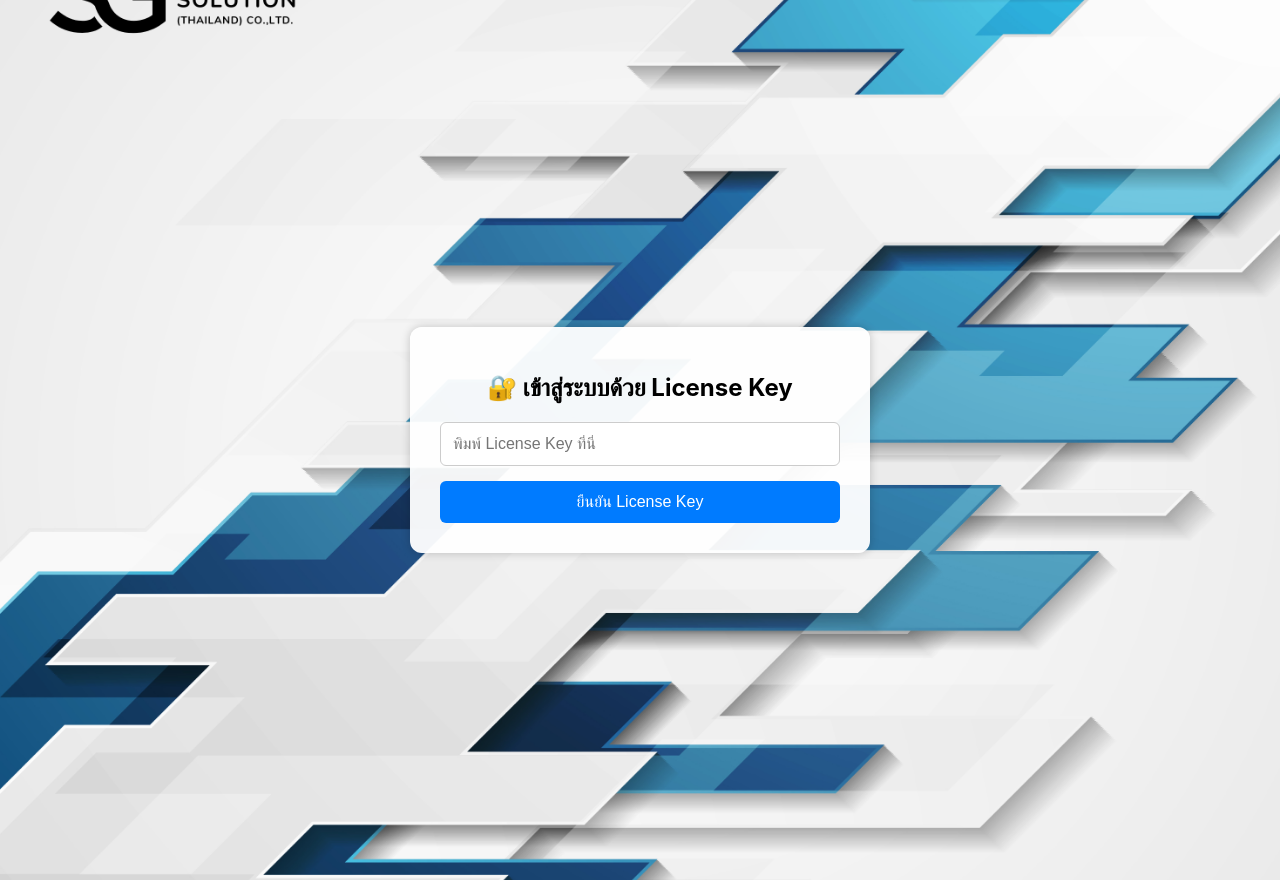
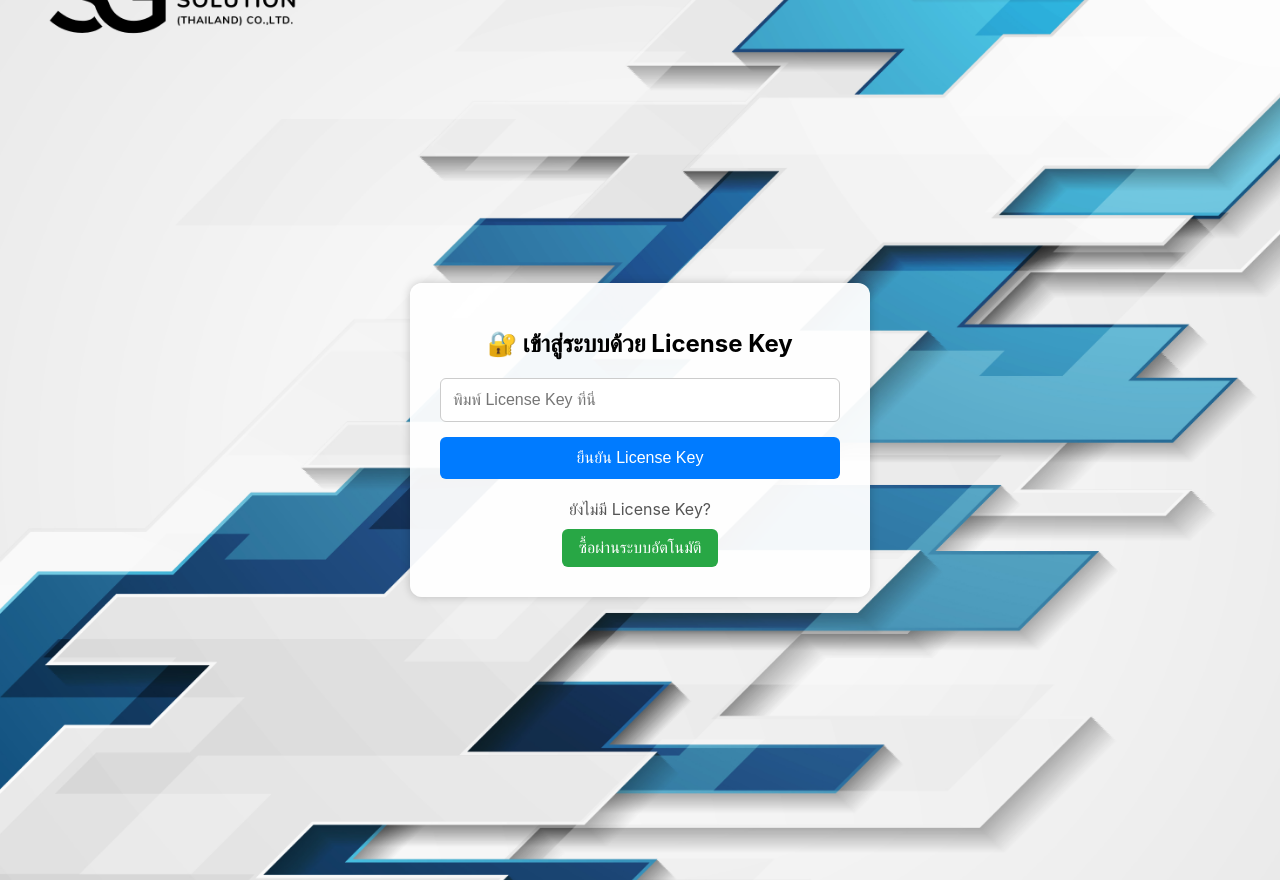
Before and after one commit to SiamGuardSolution/siamguard-fastform, a React (Create React App) app: page / in a window 1280 px wide. Built offline with nearby package versions, Linux system fonts and the light colour scheme.

Commit message:
UpdatePayment

```diff
--- a/src/pages/EnterKeyPage.jsx
+++ b/src/pages/EnterKeyPage.jsx
@@ -1,4 +1,4 @@
-// EnterKeyPage.jsx (พร้อมระบบตรวจสอบ Key + background)
+// นี่คือโค้ด EnterKeyPage.jsx (พร้อมระบบตรวจสอบ Key + background) เพิ่มเติมปุ่มจากโค้ดนี้โดยไม่เปลี่ยนแปลงโค้ดเดิม
 import React, { useState } from 'react';
 import { useNavigate } from 'react-router-dom';
 
@@ -86,6 +86,29 @@ export default function EnterKeyPage() {
         >
         ยืนยัน License Key
         </button>
+
+                {/* ปุ่มซื้อผ่านระบบอัตโนมัติ */}
+        <div style={{ marginTop: '20px', textAlign: 'center' }}>
+          <p style={{ marginBottom: '10px', color: '#555' }}>ยังไม่มี License Key?</p>
+          <button
+            onClick={() => {
+              const beamCheckoutUrl =
+                'https://pay.beamcheckout.com/siamguard/SGFastform';
+              window.location.href = beamCheckoutUrl;
+            }}
+            style={{
+              padding: '10px 16px',
+              fontSize: '16px',
+              backgroundColor: '#28a745',
+              color: '#fff',
+              border: 'none',
+              borderRadius: '6px',
+              cursor: 'pointer',
+            }}
+          >
+            ซื้อผ่านระบบอัตโนมัติ
+          </button>
+        </div>
       </div>
     </div>
   );
```
Also changed, not shown: src/api/beam.js (added, +18 -0 lines).
